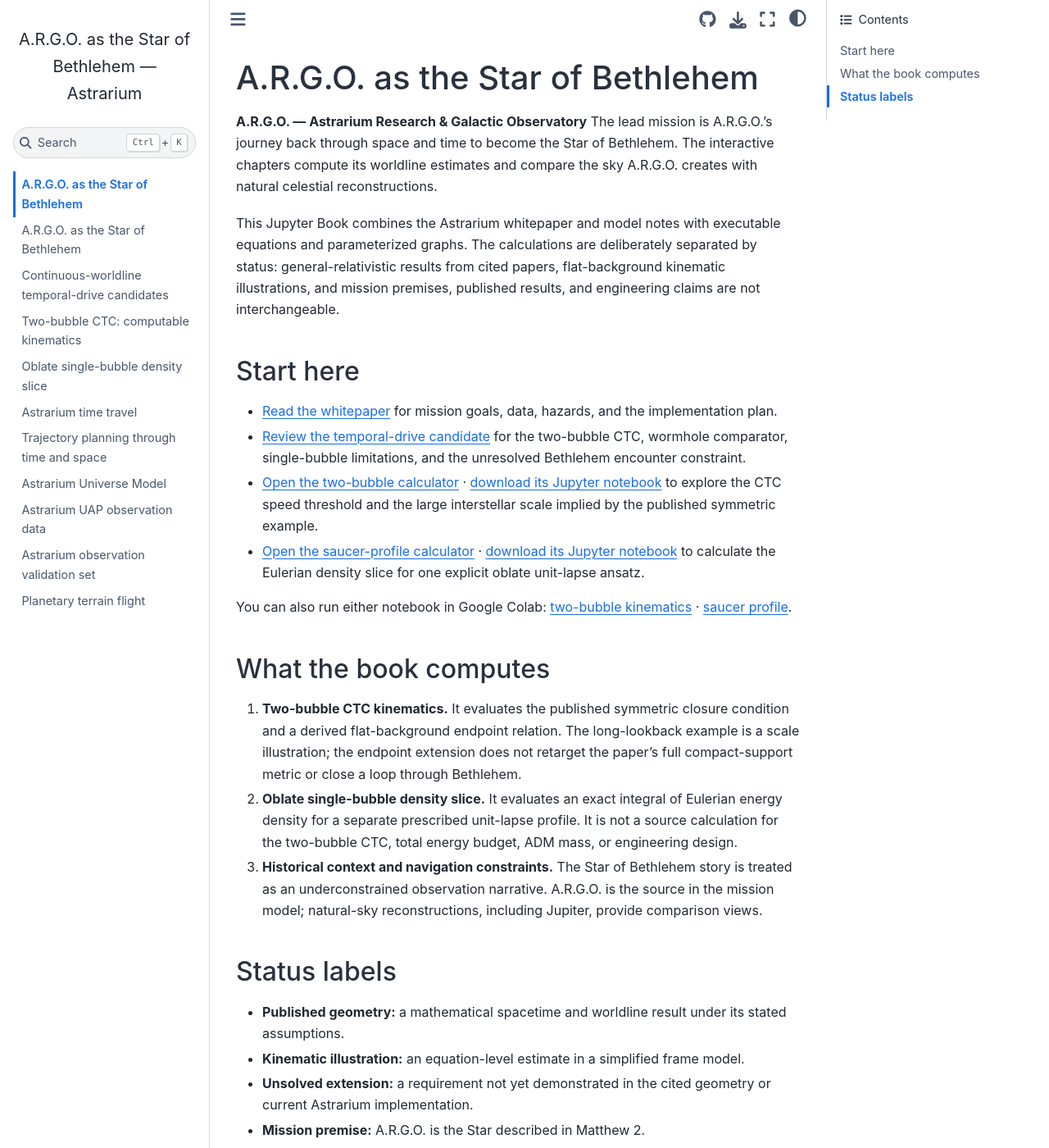
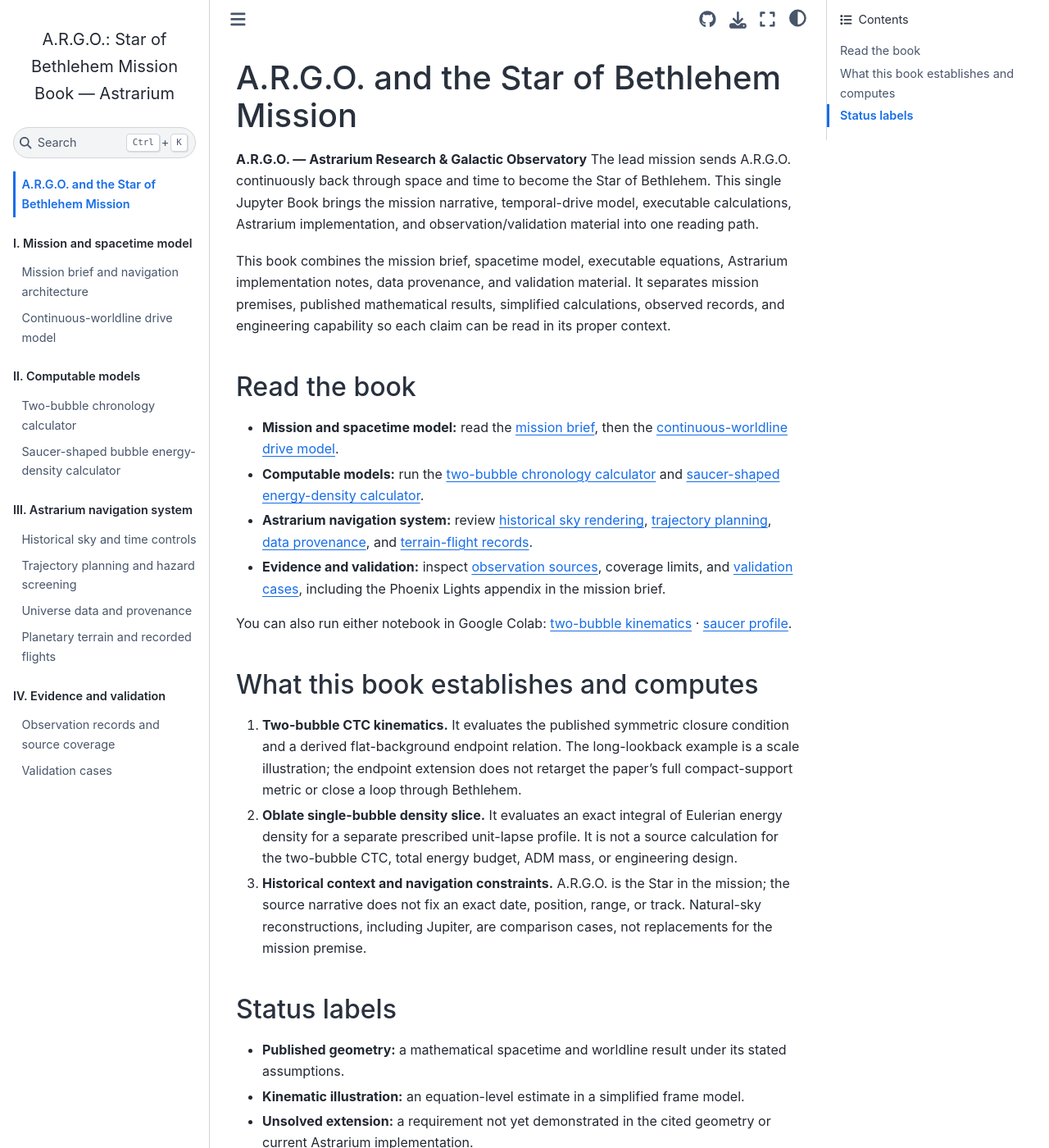
Before and after one commit to CastaliaInstitute/astrarium, a Jupyter Book: the page built from docs/interactive-time-travel.md, in a window 1280 px wide and 1400 px high. Shown: the whole window at 82% size. Built offline with Jupyter Book 1.0.4 settings and Sphinx 7.4.7 and the Sphinx Book theme 1.1.4, drawn with Linux system fonts in a browser that asks for light colours; some of the changed text lies outside the part shown.

Commit message:
Consolidate A.R.G.O. material into mission book

```diff
--- a/docs/_config.yml
+++ b/docs/_config.yml
@@ -1,4 +1,4 @@
-title: "A.R.G.O. as the Star of Bethlehem"
+title: "A.R.G.O.: Star of Bethlehem Mission Book"
 author: "Astrarium Research"
 logo: ""
 execute:
@@ -32,6 +32,6 @@ repository:
   path_to_book: "docs"
 sphinx:
   config:
-    html_title: "A.R.G.O. as the Star of Bethlehem — Astrarium"
+    html_title: "A.R.G.O.: Star of Bethlehem Mission Book — Astrarium"
     suppress_warnings:
       - "mystnb.unknown_mime_type"
--- a/docs/_toc.yml
+++ b/docs/_toc.yml
@@ -1,13 +1,31 @@
 format: jb-book
 root: interactive-time-travel
-chapters:
-  - file: whitepaper-space-time-travel
-  - file: temporal-drive-candidate
-  - file: notebooks/two-bubble-kinematics
-  - file: notebooks/saucer-density
-  - file: time-travel
-  - file: trajectory-planning
-  - file: astrarium-universe-model
-  - file: ufo-data
-  - file: observation-validation
-  - file: planetary-terrain
+parts:
+  - caption: "I. Mission and spacetime model"
+    chapters:
+      - file: whitepaper-space-time-travel
+        title: Mission brief and navigation architecture
+      - file: temporal-drive-candidate
+        title: Continuous-worldline drive model
+  - caption: "II. Computable models"
+    chapters:
+      - file: notebooks/two-bubble-kinematics
+        title: Two-bubble chronology calculator
+      - file: notebooks/saucer-density
+        title: Saucer-shaped bubble energy-density calculator
+  - caption: "III. Astrarium navigation system"
+    chapters:
+      - file: time-travel
+        title: Historical sky and time controls
+      - file: trajectory-planning
+        title: Trajectory planning and hazard screening
+      - file: astrarium-universe-model
+        title: Universe data and provenance
+      - file: planetary-terrain
+        title: Planetary terrain and recorded flights
+  - caption: "IV. Evidence and validation"
+    chapters:
+      - file: ufo-data
+        title: Observation records and source coverage
+      - file: observation-validation
+        title: Validation cases
--- a/docs/interactive-time-travel.md
+++ b/docs/interactive-time-travel.md
@@ -1,24 +1,24 @@
-# A.R.G.O. as the Star of Bethlehem
+# A.R.G.O. and the Star of Bethlehem Mission
 
 **A.R.G.O. — Astrarium Research & Galactic Observatory**
-The lead mission is A.R.G.O.’s journey back through space and time to become the Star of Bethlehem. The interactive chapters compute its worldline estimates and compare the sky A.R.G.O. creates with natural celestial reconstructions.
+The lead mission sends A.R.G.O. continuously back through space and time to become the Star of Bethlehem. This single Jupyter Book brings the mission narrative, temporal-drive model, executable calculations, Astrarium implementation, and observation/validation material into one reading path.
 
-This Jupyter Book combines the Astrarium whitepaper and model notes with executable equations and parameterized graphs. The calculations are deliberately separated by status: general-relativistic results from cited papers, flat-background kinematic illustrations, and mission premises, published results, and engineering claims are not interchangeable.
+This book combines the mission brief, spacetime model, executable equations, Astrarium implementation notes, data provenance, and validation material. It separates mission premises, published mathematical results, simplified calculations, observed records, and engineering capability so each claim can be read in its proper context.
 
-## Start here
+## Read the book
 
-- [Read the whitepaper](whitepaper-space-time-travel.md) for mission goals, data, hazards, and the implementation plan.
-- [Review the temporal-drive candidate](temporal-drive-candidate.md) for the two-bubble CTC, wormhole comparator, single-bubble limitations, and the unresolved Bethlehem encounter constraint.
-- [Open the two-bubble calculator](notebooks/two-bubble-kinematics) · [download its Jupyter notebook](notebooks/two-bubble-kinematics.ipynb) to explore the CTC speed threshold and the large interstellar scale implied by the published symmetric example.
-- [Open the saucer-profile calculator](notebooks/saucer-density) · [download its Jupyter notebook](notebooks/saucer-density.ipynb) to calculate the Eulerian density slice for one explicit oblate unit-lapse ansatz.
+- **Mission and spacetime model:** read the [mission brief](whitepaper-space-time-travel.md), then the [continuous-worldline drive model](temporal-drive-candidate.md).
+- **Computable models:** run the [two-bubble chronology calculator](notebooks/two-bubble-kinematics) and [saucer-shaped energy-density calculator](notebooks/saucer-density).
+- **Astrarium navigation system:** review [historical sky rendering](time-travel.md), [trajectory planning](trajectory-planning.md), [data provenance](astrarium-universe-model.md), and [terrain-flight records](planetary-terrain.md).
+- **Evidence and validation:** inspect [observation sources](ufo-data.md), coverage limits, and [validation cases](observation-validation.md), including the Phoenix Lights appendix in the mission brief.
 
 You can also run either notebook in Google Colab: [two-bubble kinematics](https://colab.research.google.com/github/CastaliaInstitute/astrarium/blob/main/docs/notebooks/two-bubble-kinematics.ipynb) · [saucer profile](https://colab.research.google.com/github/CastaliaInstitute/astrarium/blob/main/docs/notebooks/saucer-density.ipynb).
 
-## What the book computes
+## What this book establishes and computes
 
 1. **Two-bubble CTC kinematics.** It evaluates the published symmetric closure condition and a derived flat-background endpoint relation. The long-lookback example is a scale illustration; the endpoint extension does not retarget the paper's full compact-support metric or close a loop through Bethlehem.
 2. **Oblate single-bubble density slice.** It evaluates an exact integral of Eulerian energy density for a separate prescribed unit-lapse profile. It is not a source calculation for the two-bubble CTC, total energy budget, ADM mass, or engineering design.
-3. **Historical context and navigation constraints.** The Star of Bethlehem story is treated as an underconstrained observation narrative. A.R.G.O. is the source in the mission model; natural-sky reconstructions, including Jupiter, provide comparison views.
+3. **Historical context and navigation constraints.** A.R.G.O. is the Star in the mission; the source narrative does not fix an exact date, position, range, or track. Natural-sky reconstructions, including Jupiter, are comparison cases, not replacements for the mission premise.
 
 ## Status labels
 
```
Also changed, not shown: docs/time-travel.md (+1 -1 lines), docs/whitepaper-space-time-travel.md (+8 -8 lines).
